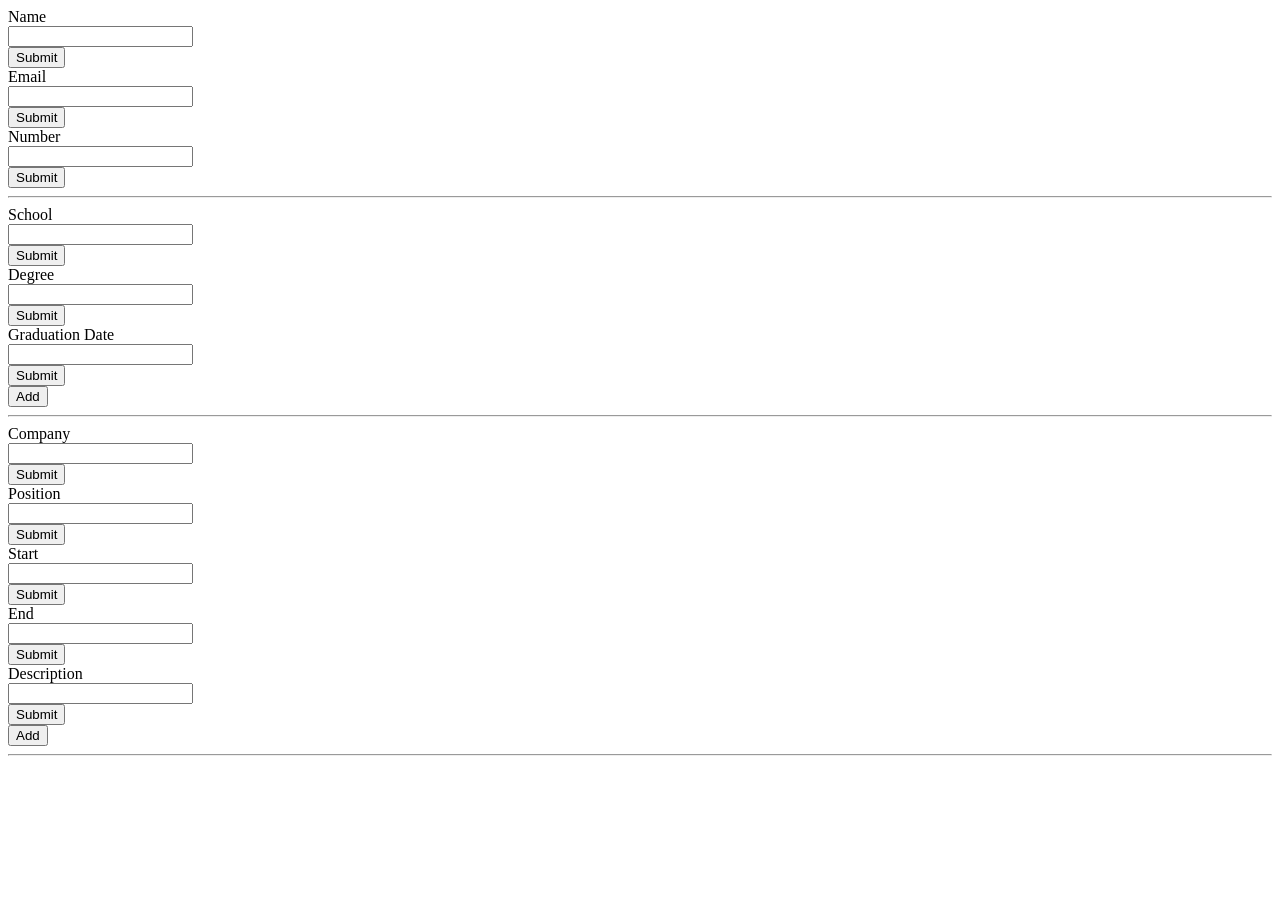
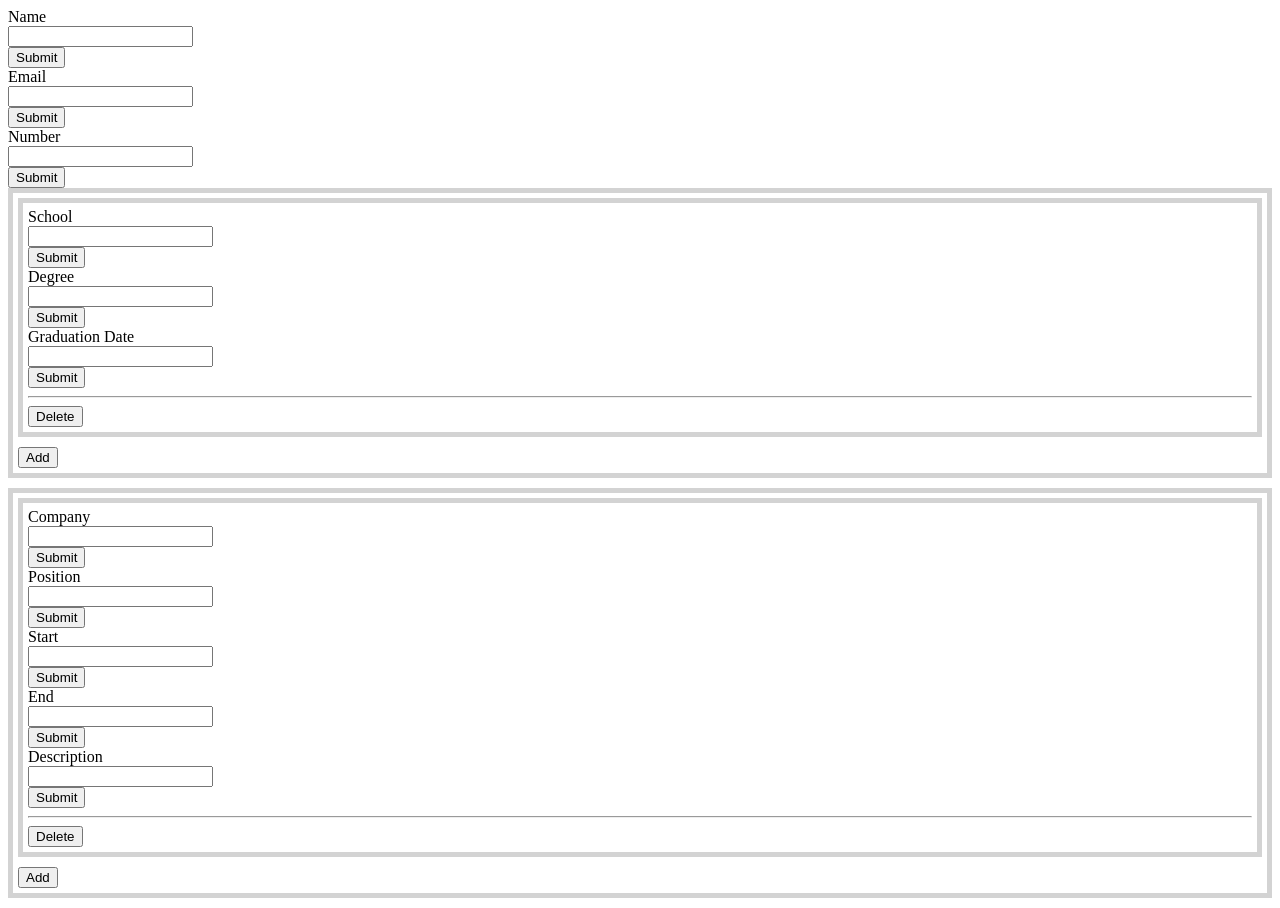
Before and after one commit to FrancisLangit/resumake, a React (Create React App) app: page / in a window 1280 px wide. Before the commit the page ends 800 px from the top, so only its background shows below. Built offline with nearby package versions, Linux system fonts and the light colour scheme; the HTML template or start-up script is replaced by a standard one.

Commit message:
Allow deletion of Forms in Sections

```diff
--- a/src/App.js
+++ b/src/App.js
@@ -9,7 +9,6 @@ const App = () => {
       <Field label="Name" />
       <Field label="Email" />
       <Field label="Number" />
-      <hr />
       <Section form={<Education />} />
       <Section form={<Experience />} />
     </div>
--- a/src/components/Form/Form.js
+++ b/src/components/Form/Form.js
@@ -1,13 +1,24 @@
+import { useState } from 'react';
 import { v4 as uuidv4 } from 'uuid';
 
+import style from './Form.module.scss';
+
 const Form = ({ fields }) => {
+  const [isDelete, setIsDelete] = useState(false);
+
+  if (isDelete) {
+    return null;
+  } else {
     return (
-    <div>
+      <div className={style.Form}>
         {fields.map((field) => {
           return <div key={uuidv4()}>{field}</div>;
         })}
+        <hr />
+        <button onClick={() => setIsDelete(!isDelete)}>Delete</button>
       </div>
     );
+  }
 };
 
 export { Form };
--- /dev/null
+++ b/src/components/Form/Form.module.scss
@@ -0,0 +1,5 @@
+.Form {
+  padding: 5px;
+  margin-bottom: 10px;
+  border: 5px solid lightgrey;
+}
--- a/src/components/Section/Section.js
+++ b/src/components/Section/Section.js
@@ -1,5 +1,7 @@
 import { useState } from 'react';
 import { v4 as uuidv4 } from 'uuid';
+
+import style from './Section.module.scss';
 
 const Section = ({ form }) => {
   const [forms, setForms] = useState([<div key={uuidv4()}>{form}</div>]);
@@ -9,10 +11,9 @@ const Section = ({ form }) => {
   };
 
   return (
-    <div>
+    <div className={style.Section}>
       {forms}
       <button onClick={() => handleAddForm()}>Add</button>
-      <hr />
     </div>
   );
 };
--- /dev/null
+++ b/src/components/Section/Section.module.scss
@@ -0,0 +1,5 @@
+.Section {
+  padding: 5px;
+  margin-bottom: 10px;
+  border: 5px solid lightgrey;
+}
```
Lines whose indentation alone changed are shown as unchanged.
